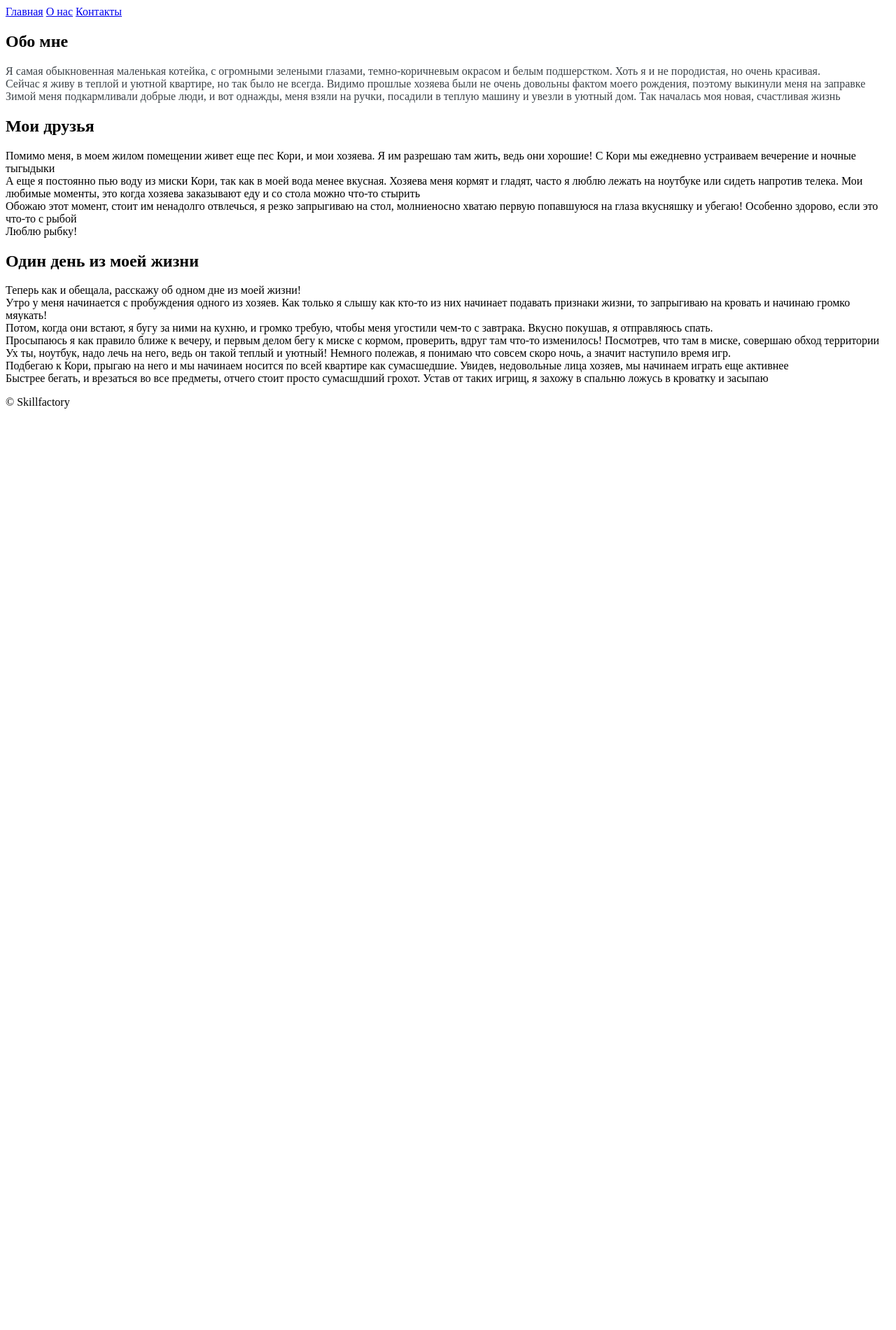
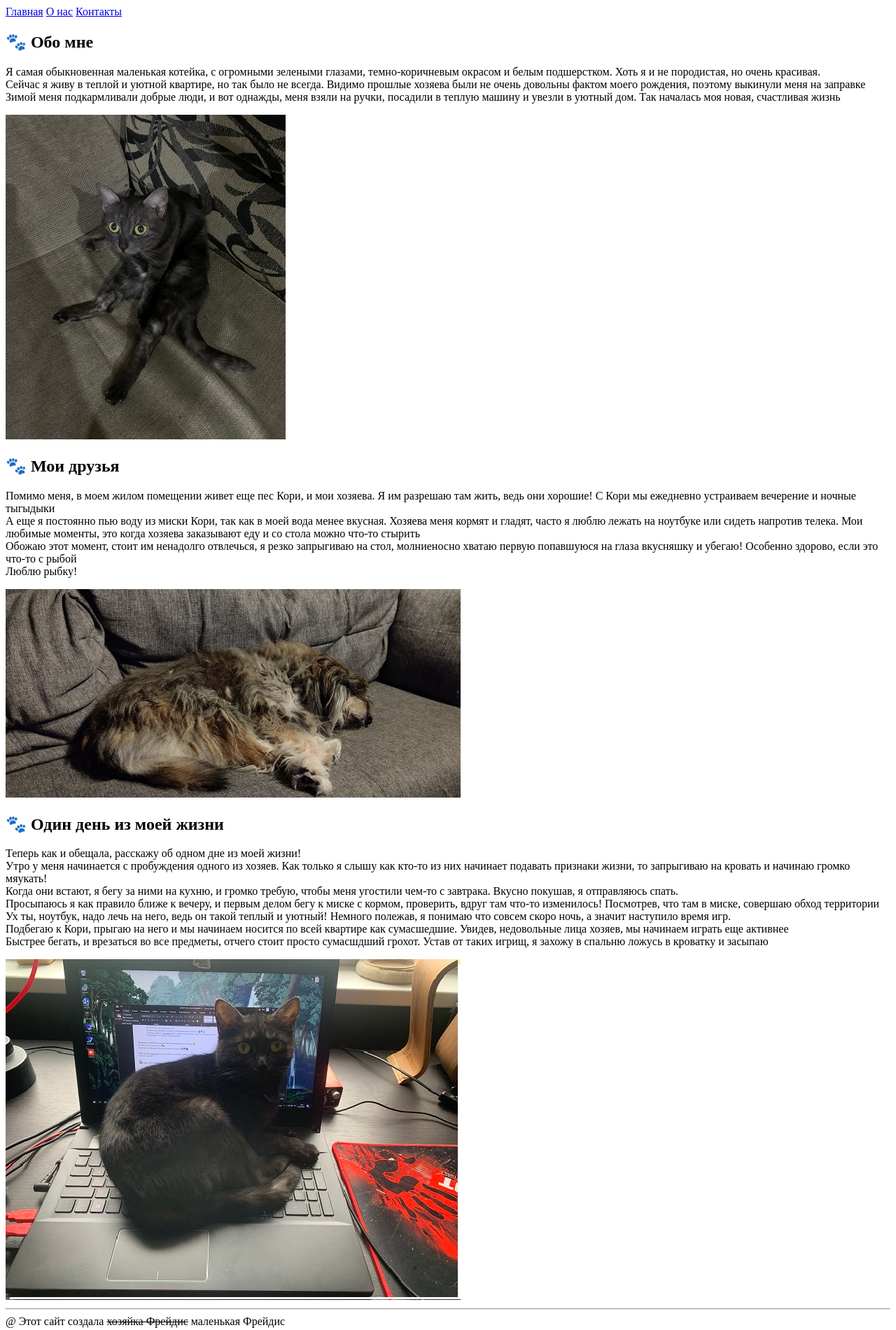
Before and after one commit to IviReynor/task_4.9, a plain HTML site: page site/pages/about.html in a window 1280 px wide. Shown: the whole page at 70% size. Before the commit the page ends 800 px from the top, so only its background shows below. Drawn offline with Linux system fonts and the light colour scheme.

Commit message:
new images

```diff
--- a/site/pages/about.html
+++ b/site/pages/about.html
@@ -12,29 +12,34 @@
         <a href="../pages/contacts.html">Контакты</a>
     </header>
     <main>
-        <h2 title="Всем привет!">Обо мне</h2>
-        <p style="text-align: middle; color: #3c4349;">Я самая обыкновенная маленькая котейка, с огромными зелеными глазами, темно-коричневым окрасом и белым подшерстком. Хоть я и не породистая, но очень красивая.<br>
+        <h2 title="Всем привет!">&#128062 Обо мне</h2>
+        <p> Я самая обыкновенная маленькая котейка, с огромными зелеными глазами, темно-коричневым окрасом и белым подшерстком. Хоть я и не породистая, но очень красивая.<br>
         Сейчас я живу в теплой и уютной квартире, но так было не всегда. Видимо прошлые хозяева были не очень довольны фактом моего рождения, поэтому выкинули меня на заправке<br>
         Зимой меня подкармливали добрые люди, и вот однажды, меня взяли на ручки, посадили в теплую машину и увезли в уютный дом. Так началась моя новая, счастливая жизнь<br>
         </p>
-        <h2>Мои друзья</h2>
+        <img src="../images/cat_2.jpeg" alt="Кошка на диване">
+        <h2>&#128062 Мои друзья</h2>
         <p>Помимо меня, в моем жилом помещении живет еще пес Кори, и мои хозяева. Я им разрешаю там жить, ведь они хорошие! С Кори мы ежедневно устраиваем вечерение и ночные тыгыдыки<br>
         А еще я постоянно пью воду из миски Кори, так как в моей вода менее вкусная.
         Хозяева меня кормят и гладят, часто я люблю лежать на ноутбуке или сидеть напротив телека. Мои любимые моменты, это когда хозяева заказывают еду и со стола можно что-то стырить<br>
         Обожаю этот момент, стоит им ненадолго отвлечься, я резко запрыгиваю на стол, молниеносно хватаю первую попавшуюся на глаза вкусняшку и убегаю! Особенно здорово, если это что-то с рыбой<br>
         Люблю рыбку!</p>
-        <h2>Один день из моей жизни</h2>
+        <img src="../images/dog.jpg" alt="Собака на диване">
+        <h2>&#128062 Один день из моей жизни</h2>
         <p>Теперь как и обещала, расскажу об одном дне из моей жизни!<br>
         Утро у меня начинается с пробуждения одного из хозяев. Как только я слышу как кто-то из них начинает подавать признаки жизни, то запрыгиваю на кровать и начинаю громко мяукать!<br>
-        Потом, когда они встают, я бугу за ними на кухню, и громко требую, чтобы меня угостили чем-то с завтрака. Вкусно покушав, я отправляюсь спать.<br>
+        Когда они встают, я бегу за ними на кухню, и громко требую, чтобы меня угостили чем-то с завтрака. Вкусно покушав, я отправляюсь спать.<br>
         Просыпаюсь я как правило ближе к вечеру, и первым делом бегу к миске с кормом, проверить, вдруг там что-то изменилось! Посмотрев, что там в миске, совершаю обход территории<br>
         Ух ты, ноутбук, надо лечь на него, ведь он такой теплый и уютный! Немного полежав, я понимаю что совсем скоро ночь, а значит наступило время игр.<br>
         Подбегаю к Кори, прыгаю на него и мы начинаем носится по всей квартире как сумасшедшие. Увидев, недовольные лица хозяев, мы начинаем играть еще активнее<br>
         Быстрее бегать, и врезаться во все предметы, отчего стоит просто сумасшдший грохот. Устав от таких игрищ, я захожу в спальню ложусь в кроватку и засыпаю
         </p>
+        <img src="../images/cat_3.jpg" alt="Кошка на ноутбуке">
     </main>
     <footer>
-            <span>&copy;&nbsp;Skillfactory</span>
+        <!--<p>Были использованы спецсимволы</p>-->
+        <hr>
+        <span>&#64 Этот сайт cоздала <del>хозяйка Фрейдис</del> маленькая Фрейдис</span>
     </footer>
 </body>
 </html>
```
Also changed, not shown: index.html (+8 -6 lines), site/pages/contacts.html (+6 -7 lines), site/images/cat_2.jpeg (renamed from site/images/IMG_2284.jpeg), site/images/cat_3.jpg (added), site/images/dog.jpg (added).
